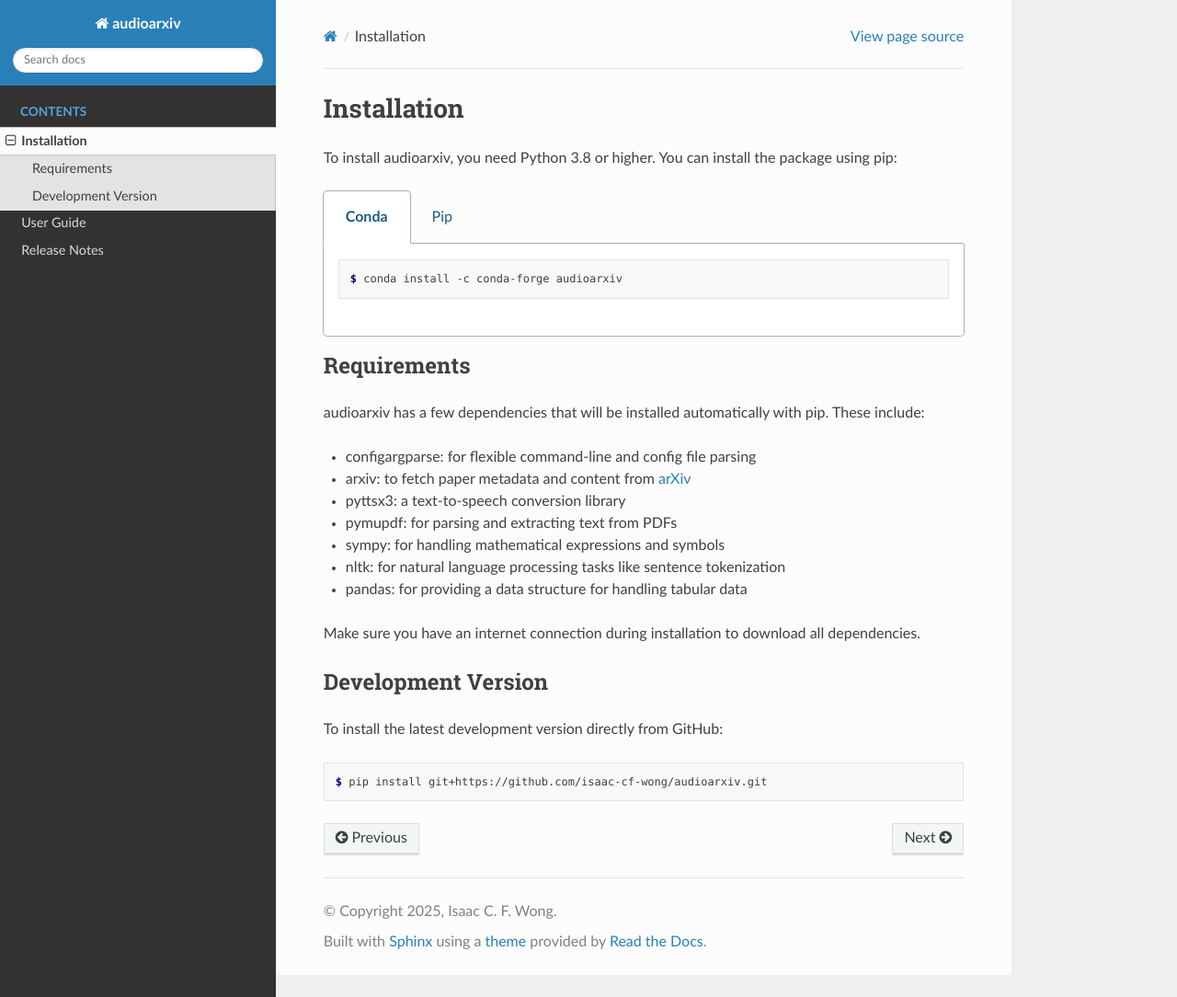
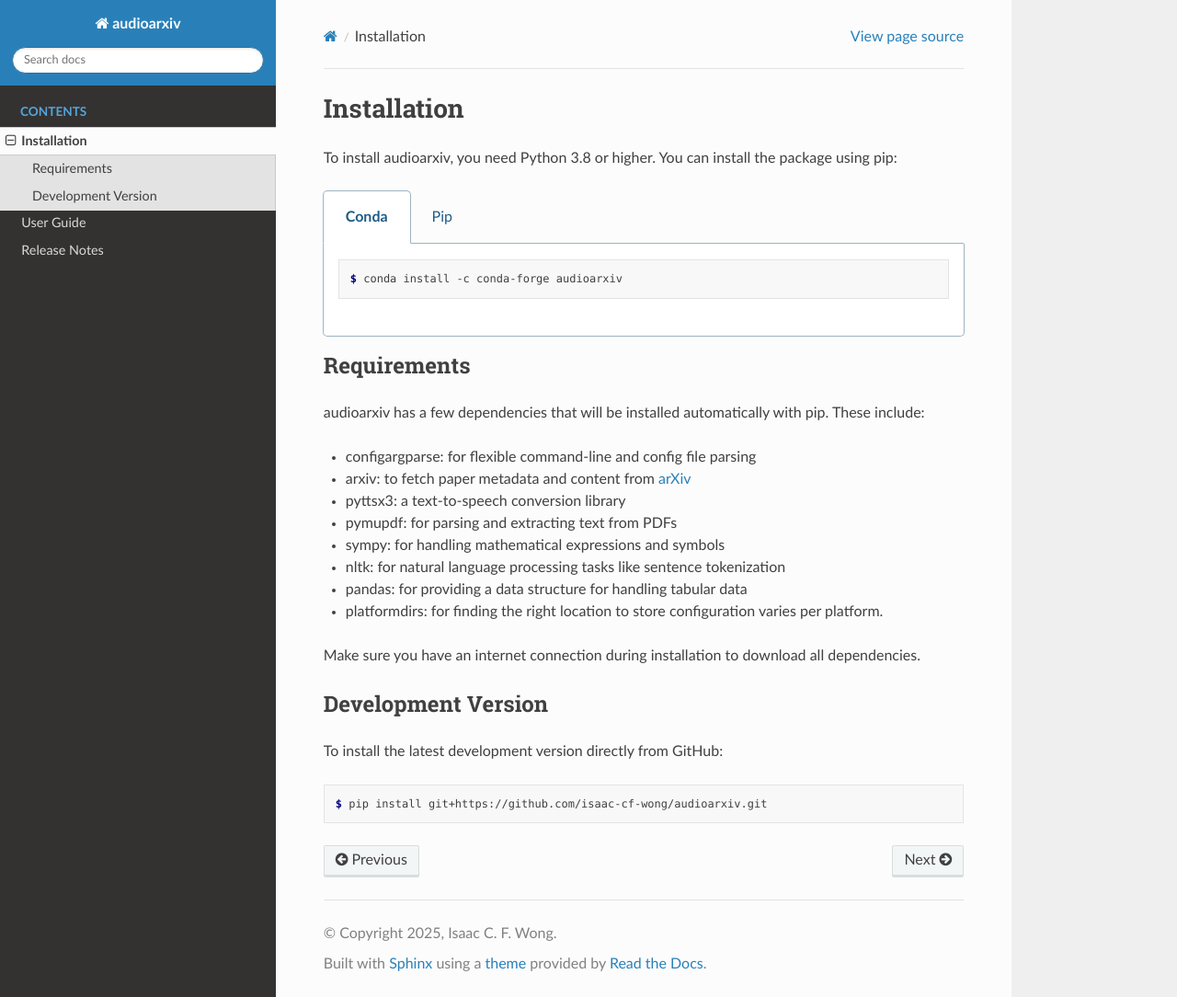
Before and after one commit to isaac-cf-wong/audioarxiv, a Sphinx documentation site: the page built from docs/installation.rst, in a window 1280 px wide and 1084 px high. Shown: the whole window at 92% size. Built offline with Sphinx 7.4.7 and the Read the Docs theme 3.1.0, drawn with Linux system fonts in a browser that asks for light colours.

Commit message:
added platformdirs as one of the dependencies

```diff
--- a/docs/installation.rst
+++ b/docs/installation.rst
@@ -29,6 +29,7 @@
 - sympy: for handling mathematical expressions and symbols
 - nltk: for natural language processing tasks like sentence tokenization
 - pandas: for providing a data structure for handling tabular data
+- platformdirs: for finding the right location to store configuration varies per platform.
 
 Make sure you have an internet connection during installation to download all dependencies.
 
--- a/pyproject.toml
+++ b/pyproject.toml
@@ -30,6 +30,7 @@
     "sympy",
     "nltk",
     "pandas",
+    'platformdirs',
 ]
 
 [project.optional-dependencies]
```
